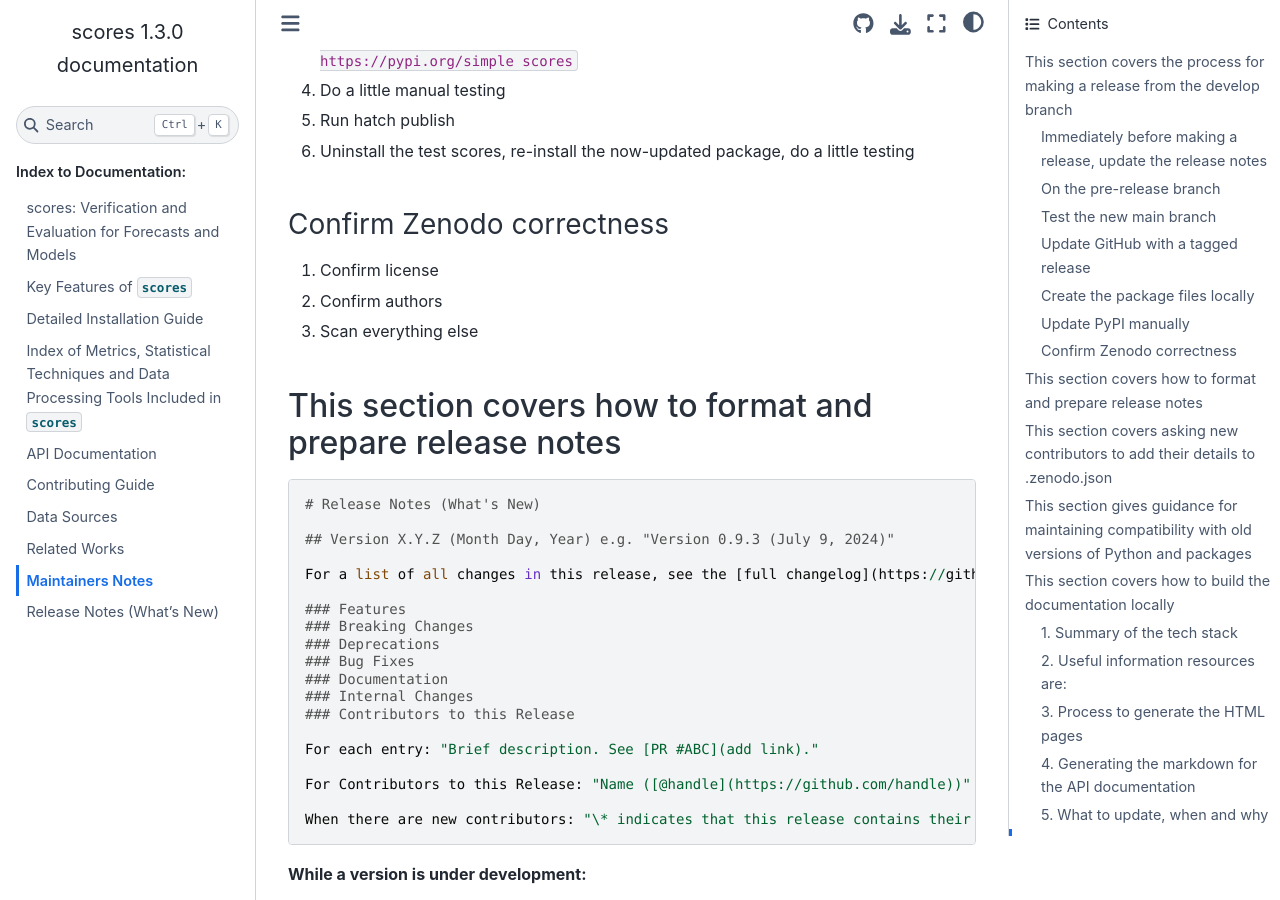
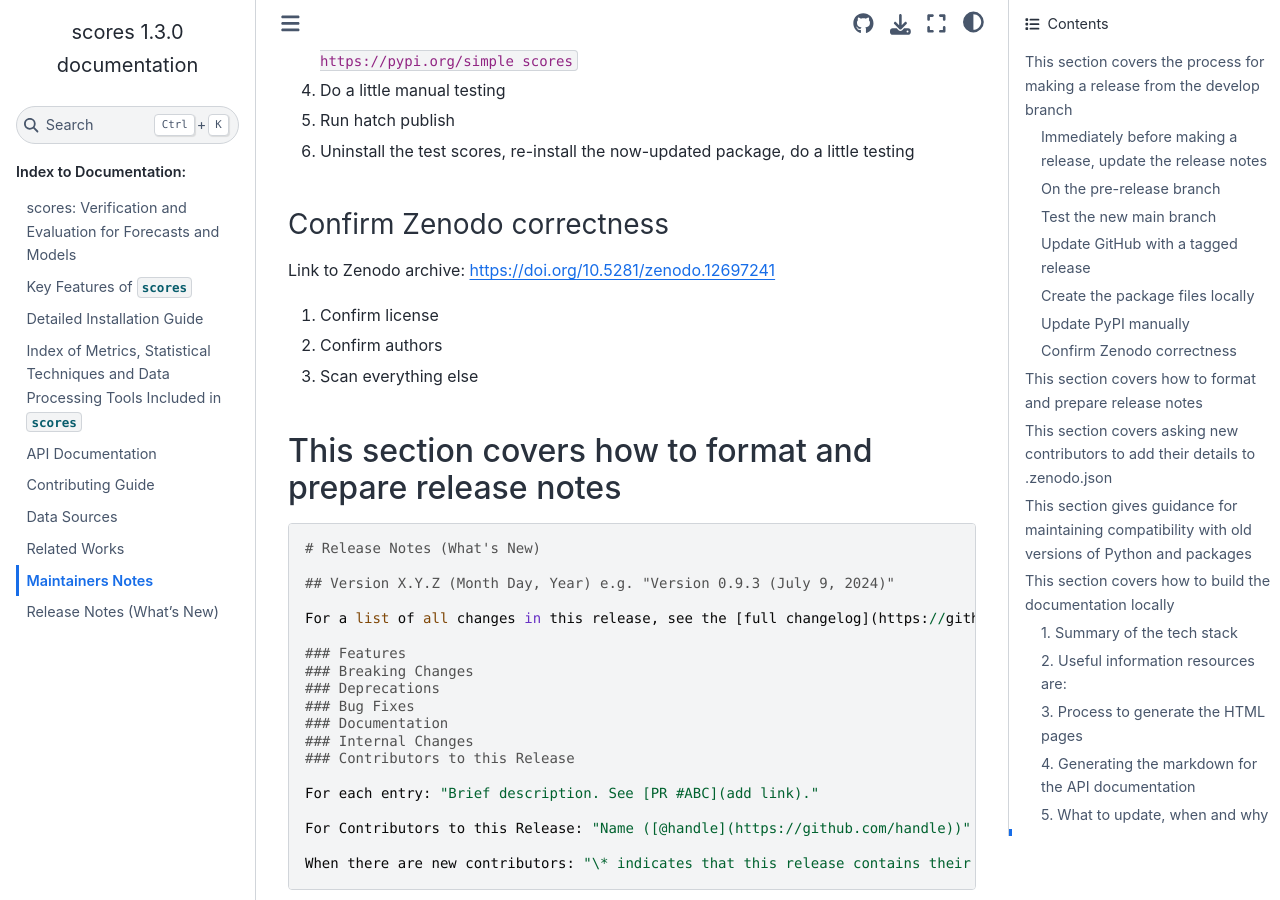
Before and after one commit to nci/scores, a Sphinx documentation site: the page built from docs/maintainer.md, in a window 1280 px wide and 900 px high, scrolled down 1690 px. Built offline with Sphinx 7.4.7 and the Sphinx Book theme 1.1.4, drawn with Linux system fonts in a browser that asks for light colours; pages that are not in the unit, such as notebooks, are missing from menus.

Commit message:
Add Zenodo archive link to Maintainers Notes
Signed-off-by: Stephanie Chong <168800785+Steph-Chong@users.noreply.github.com>

```diff
--- a/docs/maintainer.md
+++ b/docs/maintainer.md
@@ -47,6 +47,7 @@ Information relevant for package maintenance
 
 ### Confirm Zenodo correctness
 
+Link to Zenodo archive: [https://doi.org/10.5281/zenodo.12697241](https://doi.org/10.5281/zenodo.12697241)
 1. Confirm license
 2. Confirm authors
 3. Scan everything else
```
